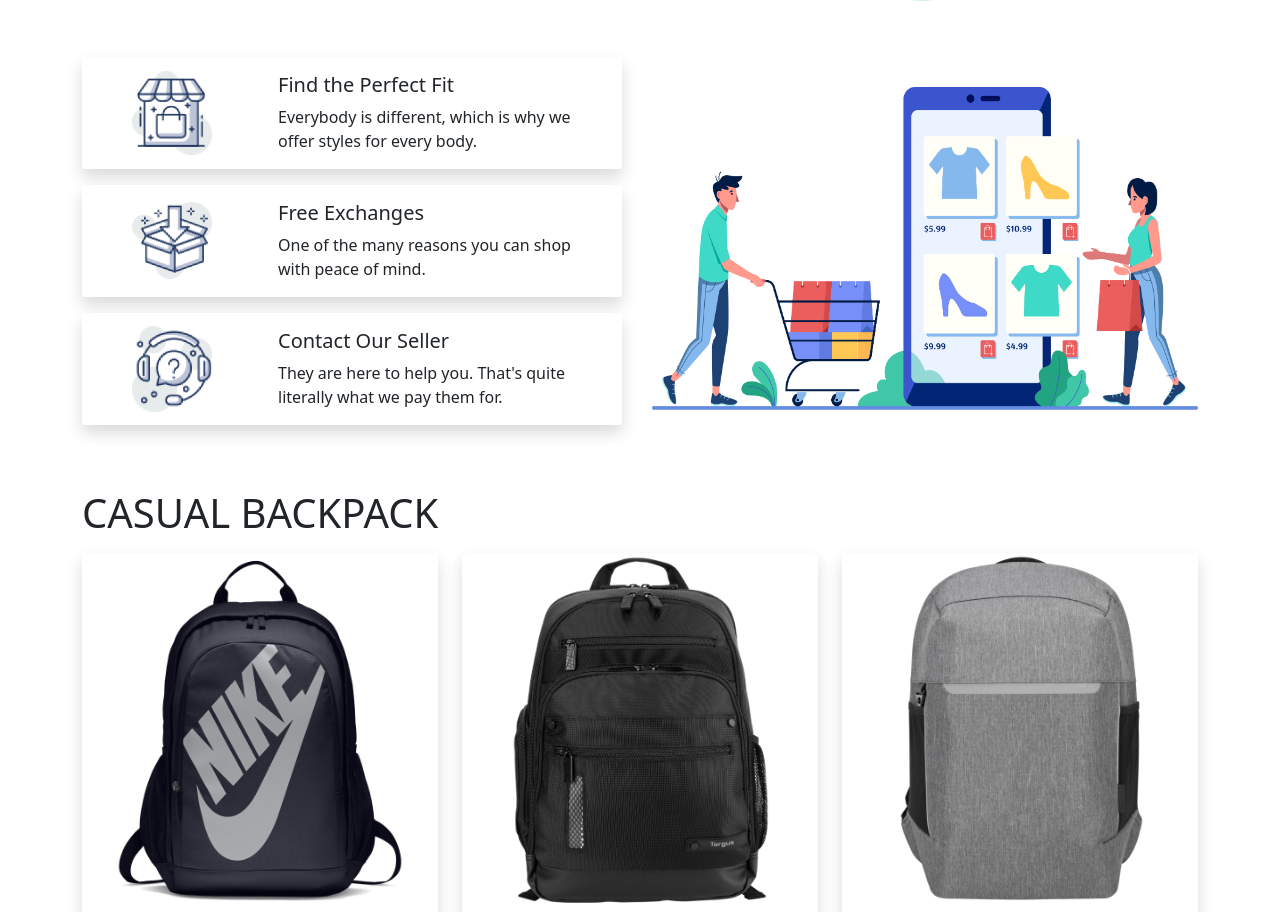
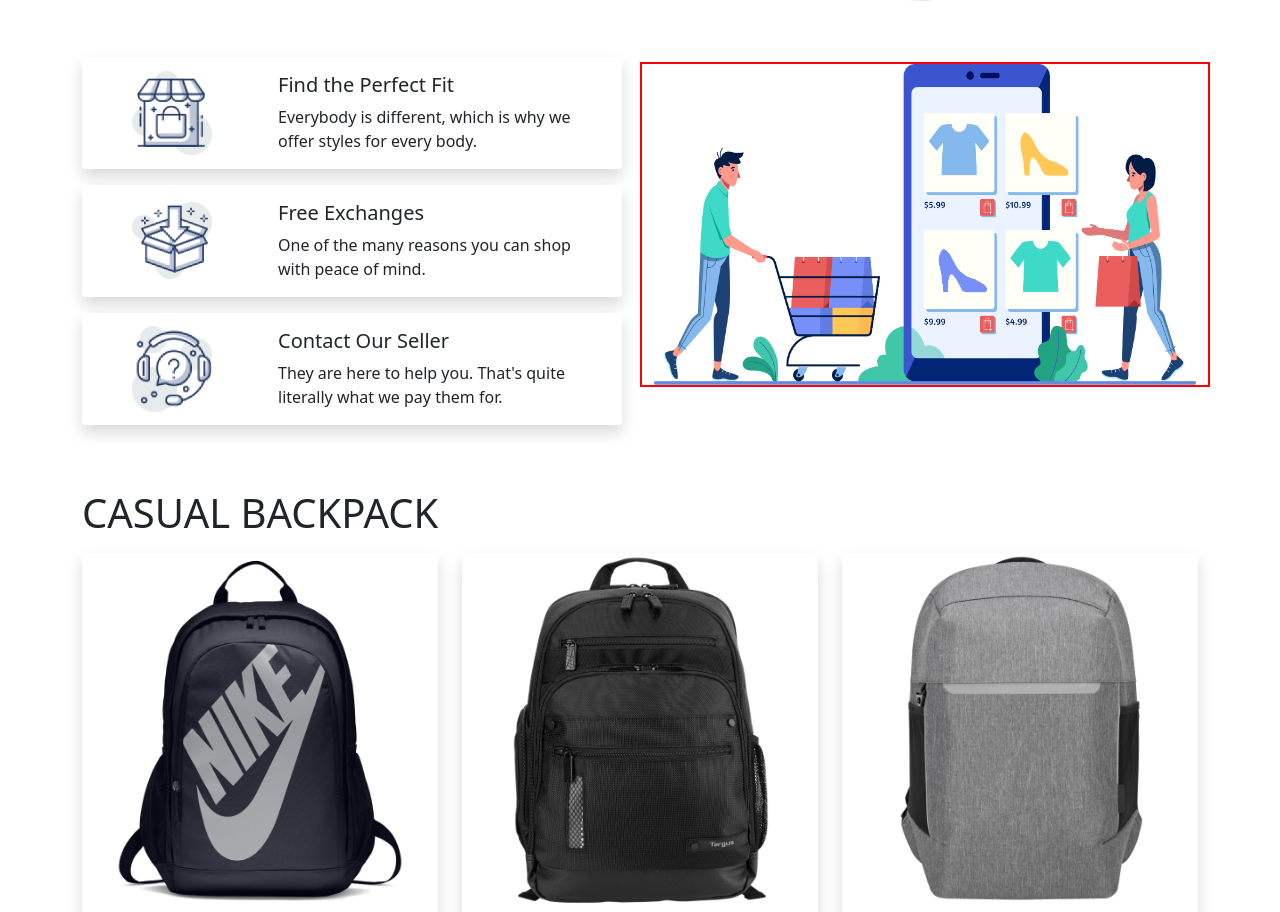
Before and after one commit to tanmoy1611/responsive-web-design-solve-, a plain HTML site: page index.html in a window 1280 px wide. Shown: the part 609-1521 px from the top of the page. Drawn offline with nearby package versions, Linux system fonts and the light colour scheme.

Commit message:
3rd commit

```diff
--- a/index.html
+++ b/index.html
@@ -45,7 +45,7 @@
 
 <!-- website-first-part -->
 
-   <div class="row pt-5 align-items-center">
+   <div class="row pt-5 align-items-center  " >
        <div class="col-lg-6 ">
            <h1>BACKPACK</h1>
            <h1>MOON</h1>
@@ -65,7 +65,7 @@
 <main>
     <section class="container pt-5">
 
-        <div class="row align-items-center  text-lg-start text-md-start text-center ">
+        <div class="row align-items-center  text-lg-start text-md-start text-center flex-lg-row flex-md-row-reverse  flex-sm-column-reverse ">
             <div class="col-lg-6 col-md-6  ">
         <div class=" card mb-3 border-0 shadow rounded" style="max-width: 540px;">
             <div class="row g-0">
@@ -115,7 +115,7 @@
             </div>
           </div>
         </div>
-        <div class="col-lg-6 col-md-6 ">
+        <div style="border: 2px solid red;" class="col-lg-6 col-md-6 mb-5 ">
             <img class="img-fluid" src="images/XMLID 1.png" alt="" width="550px">
         </div>
         </div>
--- a/style.css
+++ b/style.css
@@ -0,0 +1,4 @@
+*{
+    margin: 0;
+    padding: 0;
+}
```
Also changed, not shown: 1 other file.
